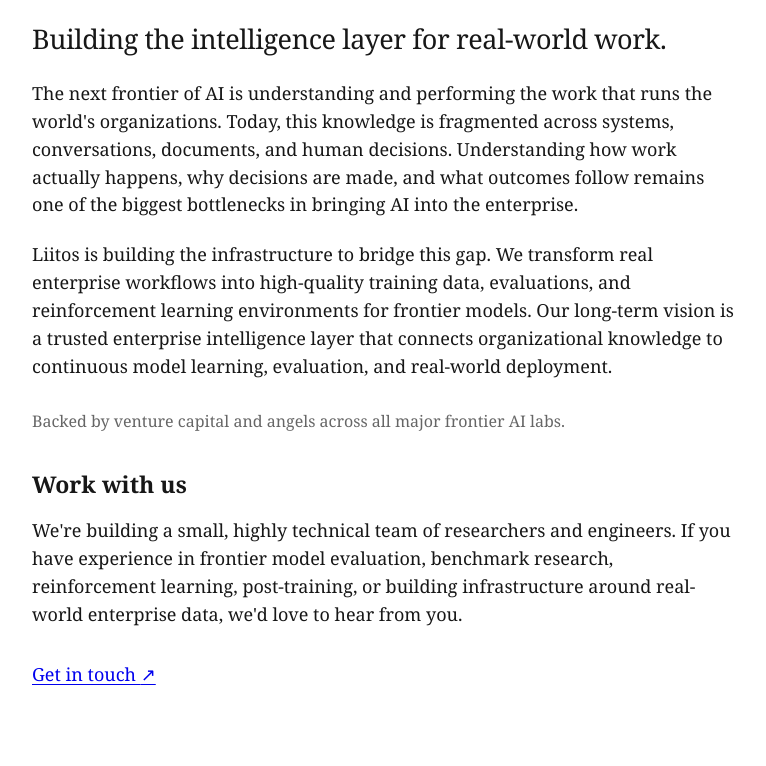
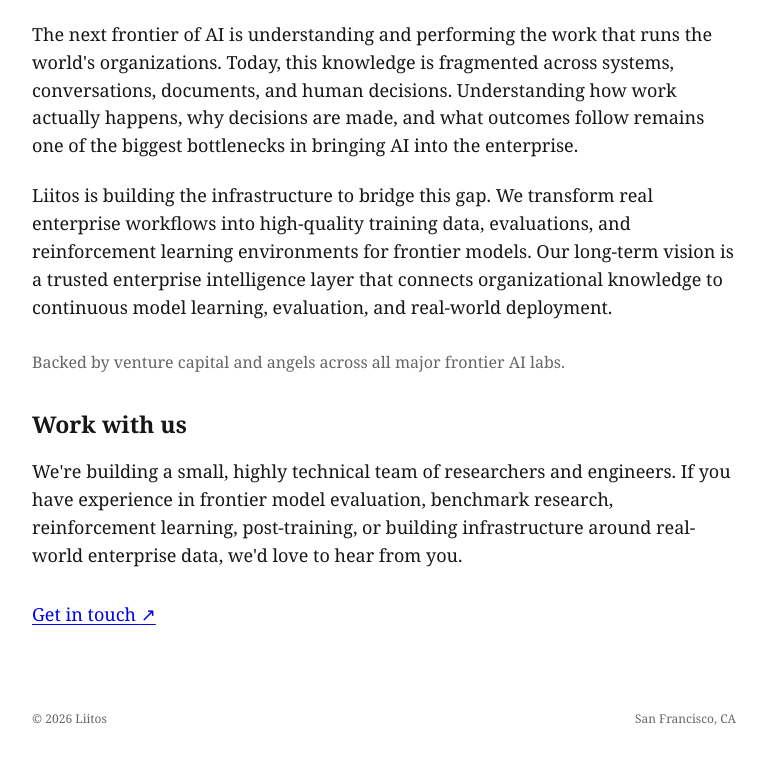
Before and after one commit to Liitos-ai/website, a plain HTML site: page index.html in a window 1280 px wide. Shown: the part 140-906 px from the top of the page, without its empty margins (256-1022 px from the left). Drawn offline with Linux system fonts and the light colour scheme.

Commit message:
Remove the introductory headline

```diff
--- a/index.html
+++ b/index.html
@@ -35,7 +35,6 @@ footer { margin-top: auto; padding-top: 72px; display: flex; justify-content: sp
 <div class="page">
 <header><img class="brand" src="assets/liitos-logo.png" alt="Liitos" width="210" height="54"><span class="location">SAN FRANCISCO</span></header>
 <main>
-<h1>Building the intelligence layer for real-world work.</h1>
 <p>The next frontier of AI is understanding and performing the work that runs the world's organizations. Today, this knowledge is fragmented across systems, conversations, documents, and human decisions. Understanding how work actually happens, why decisions are made, and what outcomes follow remains one of the biggest bottlenecks in bringing AI into the enterprise.</p>
 <p>Liitos is building the infrastructure to bridge this gap. We transform real enterprise workflows into high-quality training data, evaluations, and reinforcement learning environments for frontier models. Our long-term vision is a trusted enterprise intelligence layer that connects organizational knowledge to continuous model learning, evaluation, and real-world deployment.</p>
 <p class="backing">Backed by venture capital and angels across all major frontier AI labs.</p>
```
